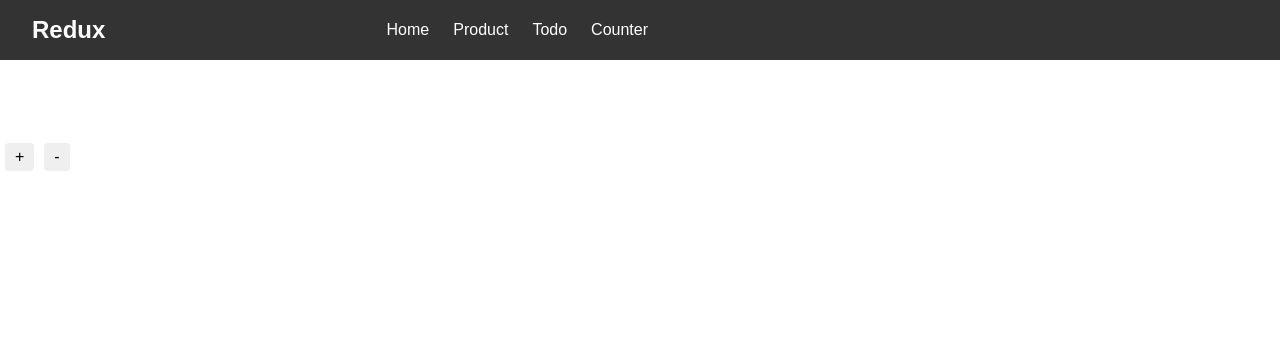
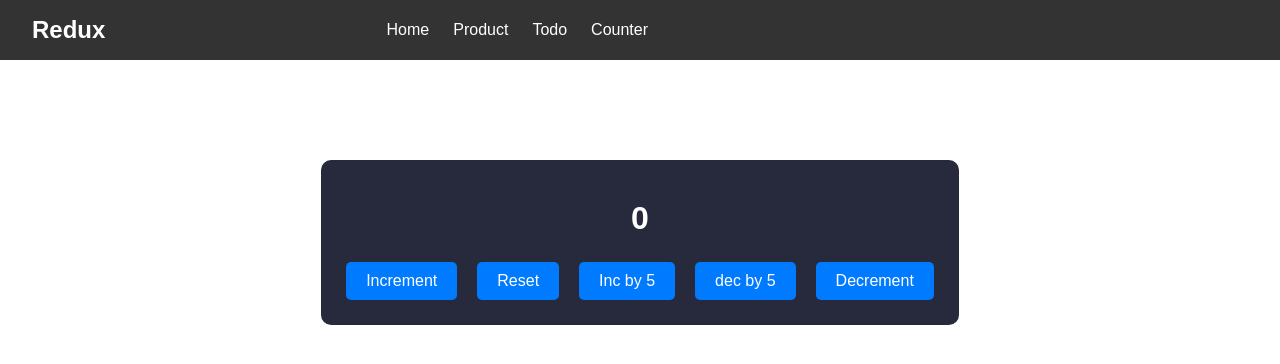
Before and after one commit to Muhammed-Sahad-P/Redux-Learning, a React (Vite) app: page /counter in a window 1280 px wide. Shown: the top 364 px of the page. Built offline with nearby package versions, Linux system fonts and the light colour scheme.

Commit message:
Add style

```diff
--- /dev/null
+++ b/src/Components/Counter/Counter.css
@@ -0,0 +1,37 @@
+.counter-container {
+  display: flex;
+  flex-direction: column;
+  align-items: center;
+  margin-top: 50px;
+  background-color: #27293d;
+  width: fit-content;
+  margin: auto;
+  margin-top: 100px;
+  padding: 20px;
+  border-radius: 10px;
+}
+
+.counter-value {
+  font-size: 2em;
+  margin: 20px 0;
+}
+
+.counter-buttons {
+  display: flex;
+  gap: 10px;
+}
+
+.counter-button {
+  padding: 10px 20px;
+  font-size: 1em;
+  cursor: pointer;
+  border: none;
+  background-color: #007bff;
+  color: white;
+  border-radius: 5px;
+  transition: background-color 0.3s;
+}
+
+.counter-button:hover {
+  background-color: #0056b3;
+}
--- a/src/Components/Counter/Counter.jsx
+++ b/src/Components/Counter/Counter.jsx
@@ -1,14 +1,44 @@
 import { useSelector, useDispatch } from "react-redux";
-import { increment, decrement } from "./CounterSlice";
+import { increment, decrement, Reset, incrementbyvalue } from "./CounterSlice";
+import "./Counter.css";
 
 const Counter = () => {
   const count = useSelector((state) => state.counter.value);
   const dispatch = useDispatch();
+
   return (
-    <div>
-      <h1>{count}</h1>
-      <button onClick={() => dispatch(increment())}>+</button>
-      <button onClick={() => dispatch(decrement())}>-</button>
+    <div className="counter-container">
+      <h1 className="counter-value">{count}</h1>
+      <div className="counter-buttons">
+        <button
+          className="counter-button"
+          onClick={() => dispatch(increment())}
+        >
+          Increment
+        </button>
+        <button className="counter-button" onClick={() => dispatch(Reset())}>
+          Reset
+        </button>
+        <button
+          className="counter-button"
+          onClick={() => dispatch(incrementbyvalue(5))}
+        >
+          Inc by 5
+        </button>
+
+        <button
+          className="counter-button"
+          onClick={() => dispatch(incrementbyvalue(-5))}
+        >
+          dec by 5
+        </button>
+        <button
+          className="counter-button"
+          onClick={() => dispatch(decrement())}
+        >
+          Decrement
+        </button>
+      </div>
     </div>
   );
 };
--- a/src/Components/Counter/CounterSlice.jsx
+++ b/src/Components/Counter/CounterSlice.jsx
@@ -6,8 +6,10 @@ const counterSlice = createSlice({
     reducers:{
         increment : state => {state.value +=1},
         decrement : state => {state.value -=1},
+        Reset :state => {state.value = 0},
+        incrementbyvalue : (state, action) => {state.value += action.payload}
     }
 });
 
-export const {increment, decrement} = counterSlice.actions;
+export const {increment, decrement, Reset, incrementbyvalue} = counterSlice.actions;
 export default counterSlice.reducer
```
